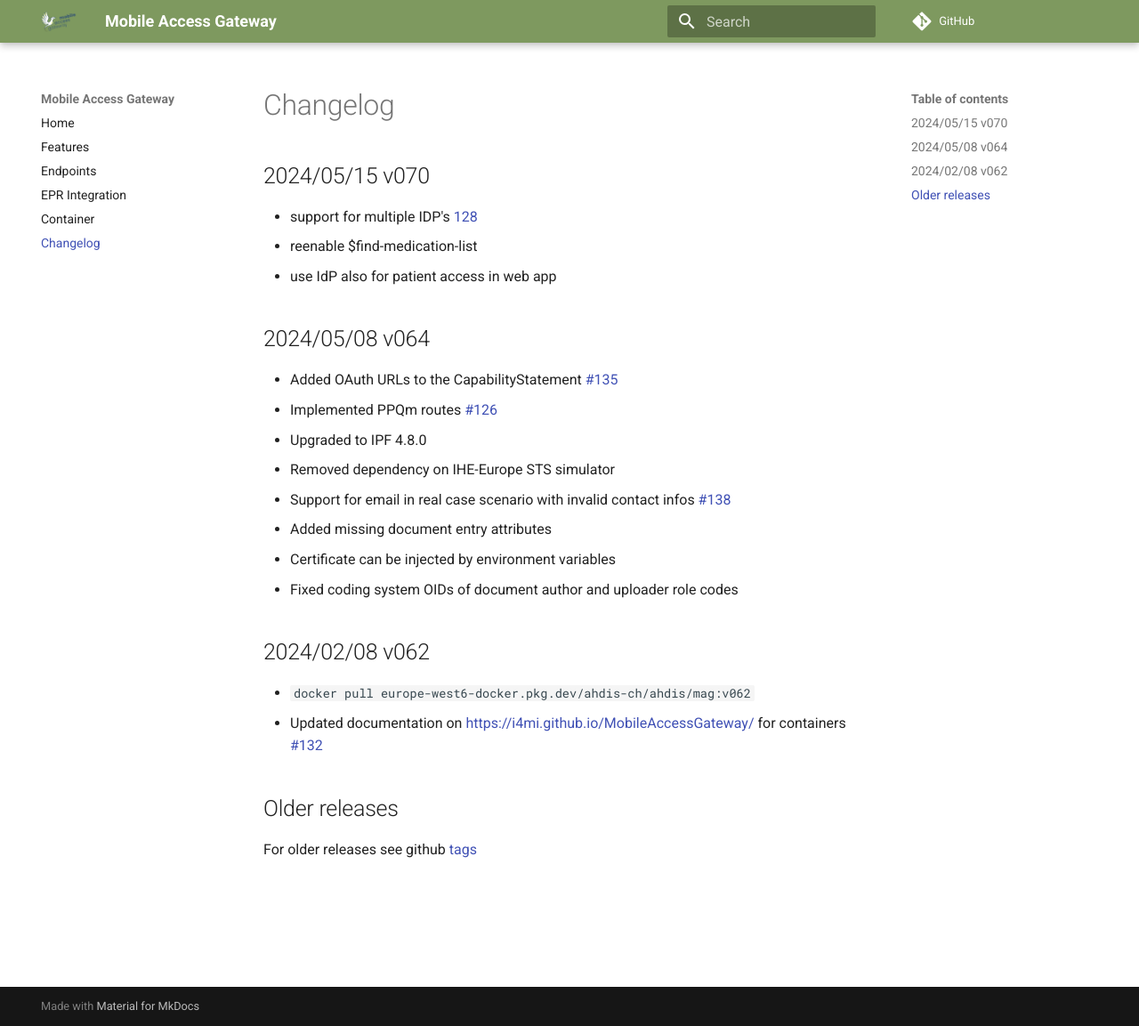
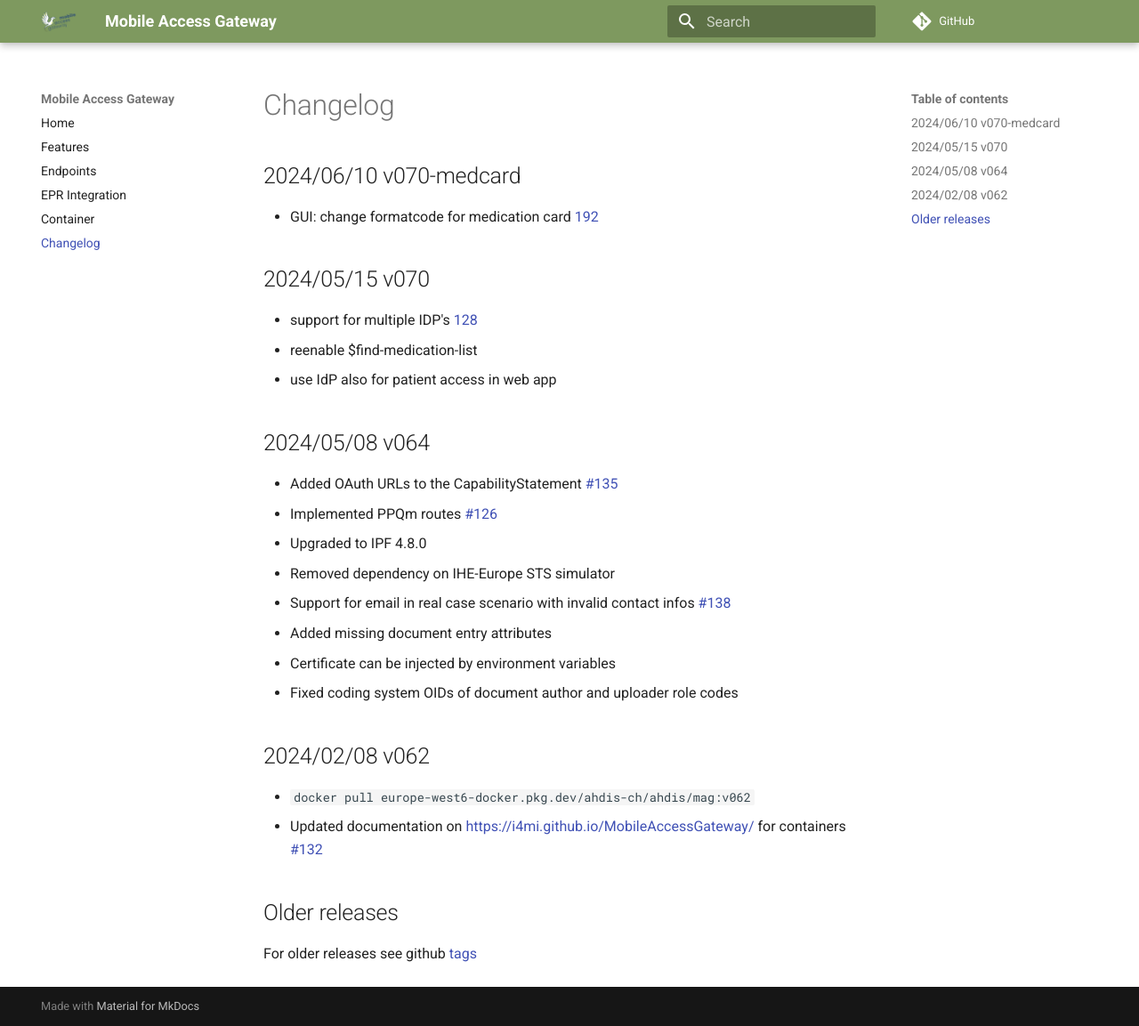
Before and after one commit to i4mi/MobileAccessGateway, an MkDocs documentation site: the page built from docs/changelog.md, in a window 1280 px wide and 1153 px high. Shown: the whole window at 89% size. Built offline with MkDocs 1.6.1 and Material for MkDocs 9.7.7, drawn with Linux system fonts in a browser that asks for light colours; comment, search, counter and statistics services are not loaded.

Commit message:
GUI: change formatcode for medication card #192

```diff
--- a/docs/changelog.md
+++ b/docs/changelog.md
@@ -1,3 +1,6 @@
+## 2024/06/10 v070-medcard
+- GUI: change formatcode for medication card [192](https://github.com/i4mi/MobileAccessGateway/issues/192)
+
 ## 2024/05/15 v070
 - support for multiple IDP's [128](https://github.com/i4mi/MobileAccessGateway/issues/128)
 - reenable $find-medication-list
--- a/pom.xml
+++ b/pom.xml
@@ -227,6 +227,7 @@
         <dependency>
 	       <groupId>org.apache.cxf</groupId>
 	       <artifactId>cxf-core</artifactId>
+			<version>3.6.4</version>
         </dependency>
 
 
```
